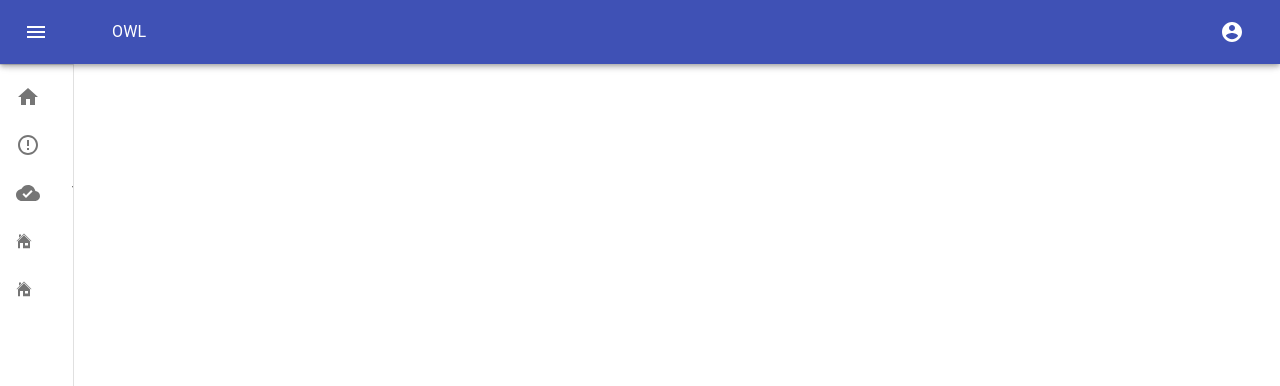
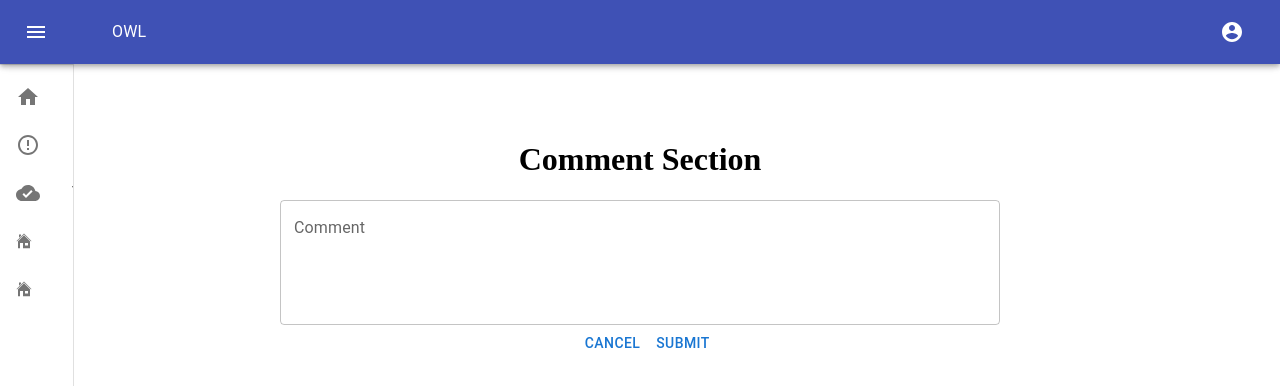
Before and after one commit to meteisik/Mete-3352-Repo, a React (Create React App) app: page /Pg3 in a window 1280 px wide. Shown: the top 386 px of the page. Built offline with nearby package versions, Linux system fonts and the light colour scheme; the HTML template or start-up script is replaced by a standard one.

Commit message:
Created skeleton of comment page

```diff
--- a/src/App.js
+++ b/src/App.js
@@ -6,7 +6,8 @@ import NavbarV2 from './NavbarV2';
 import Divider from '@mui/material/Divider';
 import Button from '@mui/material/Button';
 import { BrowserRouter, Route, Switch, Redirect} from 'react-router-dom';
-import Home from "./Home.js"
+import Home from "./Home.js";
+import Pg3 from './Pages/Pg3';
 
 function App() {
 
@@ -25,6 +26,7 @@ function App() {
                 <Redirect to="/Home" />
                 </Route>
                 <Route path='/Home' component={Home} />
+                <Route path='/Pg3' component={Pg3} />
 
 
       </Switch>
--- /dev/null
+++ b/src/Pages/Pg3.css
@@ -0,0 +1,12 @@
+.comment-box {
+    align-self: center;
+}
+
+.buttons {
+    display: flex;
+    border-radius: 20px;
+    margin-top: 32px;
+    margin: auto;
+    width: 10%;
+    justify-content: space-between;
+}
--- a/src/Pages/Pg3.js
+++ b/src/Pages/Pg3.js
@@ -0,0 +1,39 @@
+import React, { Component } from "react";
+import TextField from '@mui/material/TextField';
+import { Button } from "@mui/material";
+import './Pg3.css';
+class Pg3 extends Component {
+
+    render() {
+        return (
+            <div className='comment-section'>
+                <h1>
+                    Comment Section
+                </h1>
+                <div className='all-comments'>
+                    {/* All past comments updated through DB */}
+                </div>
+                <div className='comment-box'>
+                    <TextField
+                        id="outlined-multiline-static"
+                        label="Comment"
+                        multiline
+                        rows={4}
+                        style= {{ width: 720 }}
+                        defaultValue=""
+                    />
+                </div>
+                <div className='buttons'>
+                    <div className='cancel'>
+                        <Button>Cancel</Button>
+                    </div>
+                    <div className='submit'>
+                        <Button>Submit</Button>
+                    </div>
+                </div>
+            </div>
+        )
+    }
+}
+
+export default Pg3;
```
